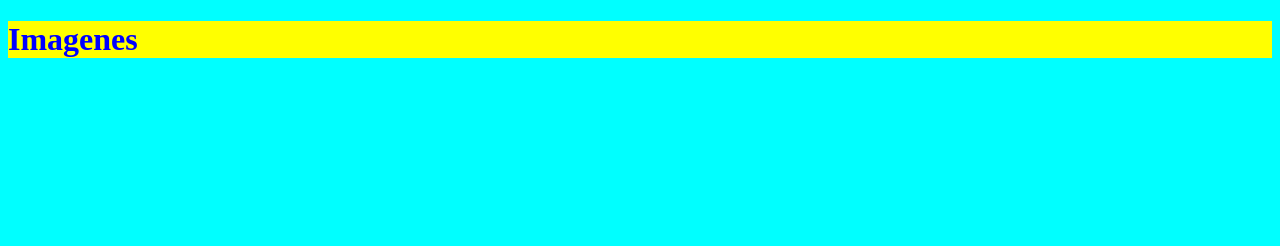
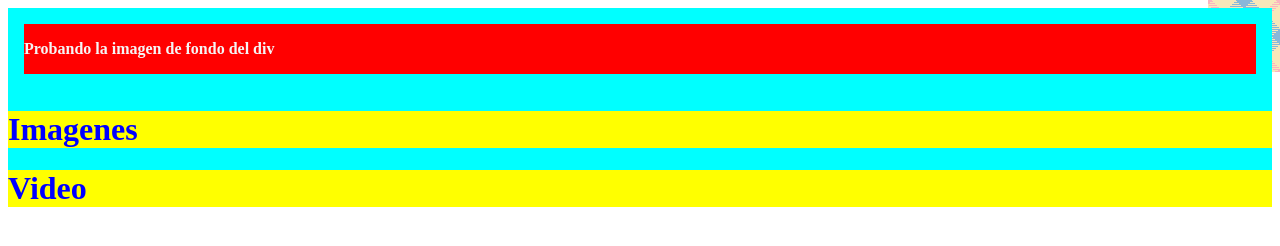
Before and after one commit to miguellobato1/1EVAL_HTMLyCSS_APPWEB_2smrb_miguellobato, a plain HTML site: page multimedia/multimedia.html in a window 1280 px wide. Drawn offline with Linux system fonts and the light colour scheme.

Commit message:
alijgbabjalkñ

```diff
--- a/multimedia/multimedia.html
+++ b/multimedia/multimedia.html
@@ -5,8 +5,37 @@
     <meta name="viewport" content="width=<device-width>, initial-scale=1.0">
     <title>Document</title>
     <link rel="stylesheet" href="estilos/estilos.css">
+    <style>
+        #futbol{
+            padding: 1em;
+            border: 1px rgb(8, 0, 0);
+            color: whitesmoke;
+            background-position: top right;
+            background-repeat: no-repeat;
+            background-clip: content-box;
+            background-color: red;
+            background-origin: padding-box;
+
+        }
+
+        html{
+            background-image: url(img/tartan.png);
+            background-repeat: no-repeat;
+            background linear-radient{ top bottom, rgb(210,190,190), rgb(2,200,200)};
+            background-position: top right;
+            background-attachment: scroll;
+        }
+    </style>
 </head>
 <body>
+    <div id="futbol">
+        <p>Probando la imagen de fondo del div</p>
+    </div>
     <h1>Imagenes</h1>
+
+    <h1>Video</h1>
+    <h1></h1>
+    <h1></h1>
+    <h1></h1>
 </body>
 </html>
```
Also changed, not shown: multimedia/img/Srecksincopyright.jpeg (added), multimedia/img/tartan.png (added).
